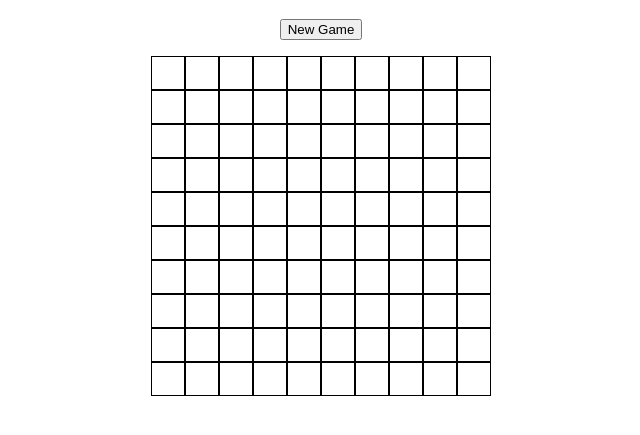
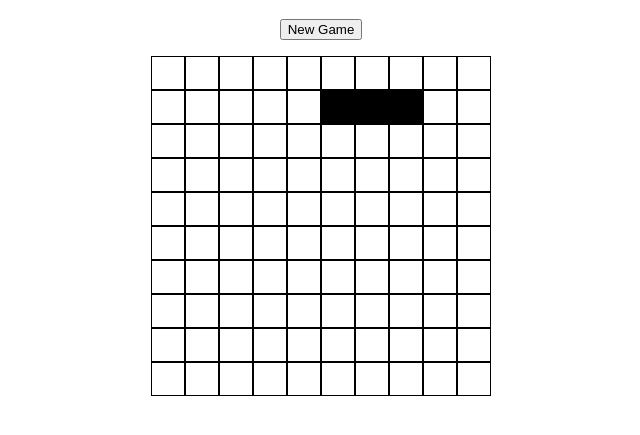
Before and after one commit to SKaplan01/snake_vanillaJS, a plain HTML site: page index.html in a window 1280 px wide. Both pictures are taken after a click on the button "New Game". Shown: the part 61-496 px from the top of the page, without its empty margins (319-959 px from the left). Drawn offline with Linux system fonts and the light colour scheme.

Commit message:
snake moves in straight line on board. TODO: add event listeners to turn snake

```diff
--- a/snake.css
+++ b/snake.css
@@ -16,3 +16,7 @@ td {
   width: 30px;
   border: solid 0.03em black;
 }
+
+.snake {
+  background-color: black;
+}
--- a/snake.js
+++ b/snake.js
@@ -8,6 +8,8 @@ class Board {
     this.makeboard();
     this.makeHtmlBoard();
     this.snake = new Snake();
+    this.insertSnake();
+    this.moveSnake();
   }
 
   makeboard() {
@@ -27,12 +29,39 @@ class Board {
       let row = document.createElement('tr');
       for (let x = 0; x < this.width; x++) {
         let cell = document.createElement('td');
-        cell.setAttribute('id', `${x}-${y}`);
+        cell.setAttribute('id', `${y}-${x}`);
         row.append(cell);
       }
       board.append(row);
     }
   }
+
+  insertSnake() {
+    let curr = this.snake.coords.head;
+    while (curr) {
+      let x = curr.val[0];
+      let y = curr.val[2];
+      this.board[y][x] = 1;
+      let cell = document.getElementById(curr.val);
+      cell.setAttribute('class', 'snake');
+      curr = curr.next;
+    }
+  }
+
+  insertApple() {}
+
+  moveSnake() {
+    let timerId = setInterval(() => {
+      let tail = this.snake.coords.tail;
+      let tailCell = document.getElementById(tail.val);
+      tailCell.classList.remove('snake');
+      this.snake.move();
+      let newHead = document.getElementById(this.snake.coords.head.val);
+      newHead.setAttribute('class', 'snake');
+    }, this.snake.speed);
+  }
+
+  checkMove() {}
 }
 
 class Snake {
```
